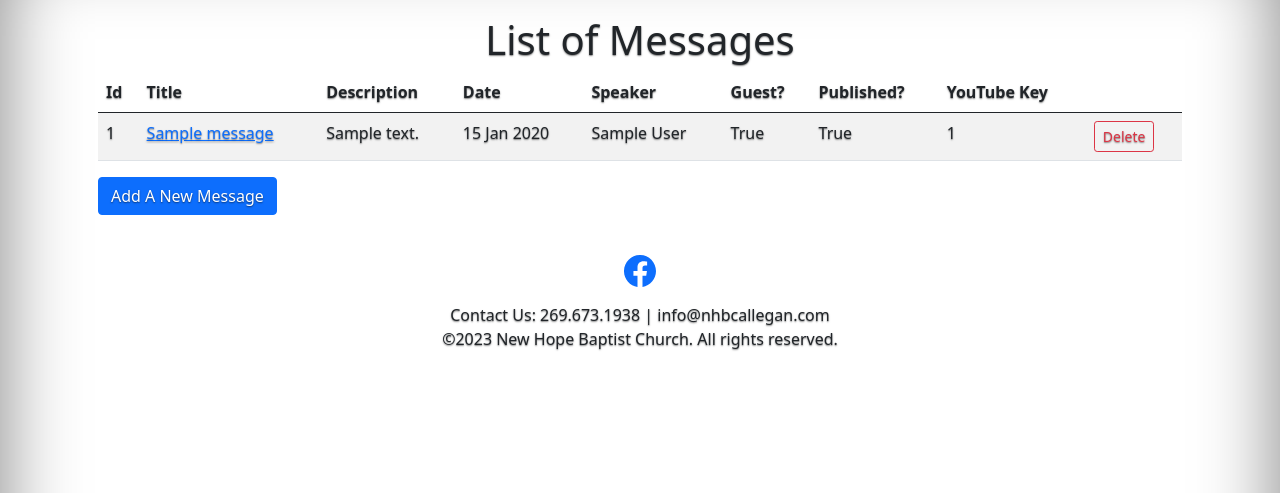
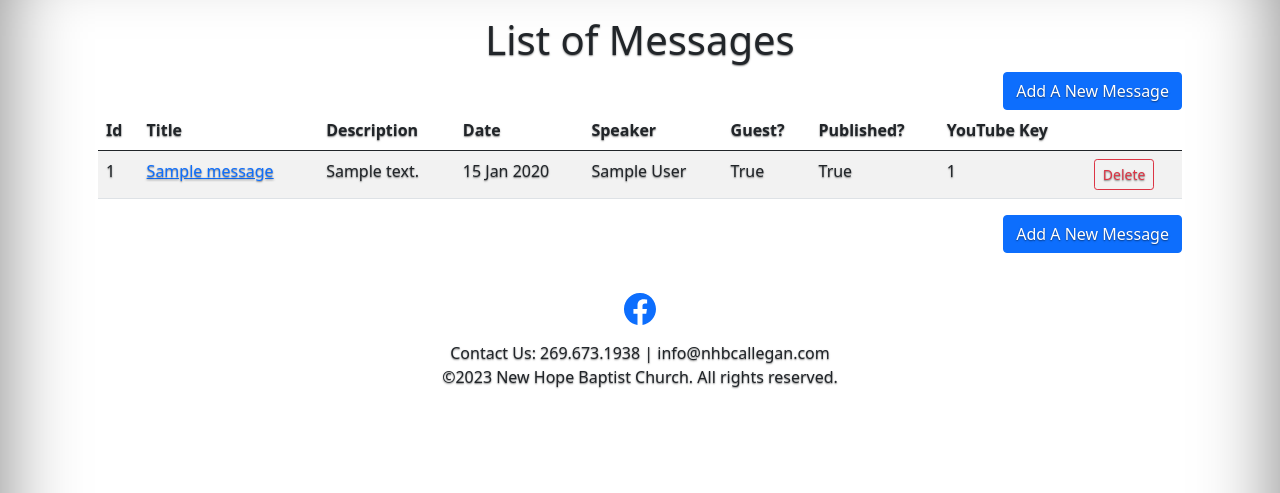
Before and after one commit to youngmcdev/newhope, a Flask app: page /list-messages in a window 1280 px wide. Shown: the part 56-549 px from the top of the page. Run offline with Flask 2, Linux system fonts and the light colour scheme; tables that the repository leaves empty hold one stand-in row (values such as "Sample post"); some libraries are stand-ins or nearby versions.

Commit message:
[develop] Update the database.

```diff
--- a/app/templates/list_messages.html
+++ b/app/templates/list_messages.html
@@ -3,6 +3,7 @@
 <div class="row p-3 rounded">
     <div class="col-12">
         <h1 style="text-align: center;">List of Messages</h1>
+        <div style="text-align: right;"><a href="{{ url_for('add_message')}}" class="btn btn-primary">Add A New Message</a></div>
         <div class="table-responsive">
         <table id="message-table" class="table table-striped table-hover">
             <thead>
@@ -33,7 +34,7 @@
             </tbody>
         </table>
         </div>
-        <a href="{{ url_for('add_message')}}" class="btn btn-primary">Add A New Message</a>
+        <div style="text-align: right;"><a href="{{ url_for('add_message')}}" class="btn btn-primary">Add A New Message</a></div>
     </div>
 </div>
 <!-- Modal -->
```
Also changed, not shown: app.db.
